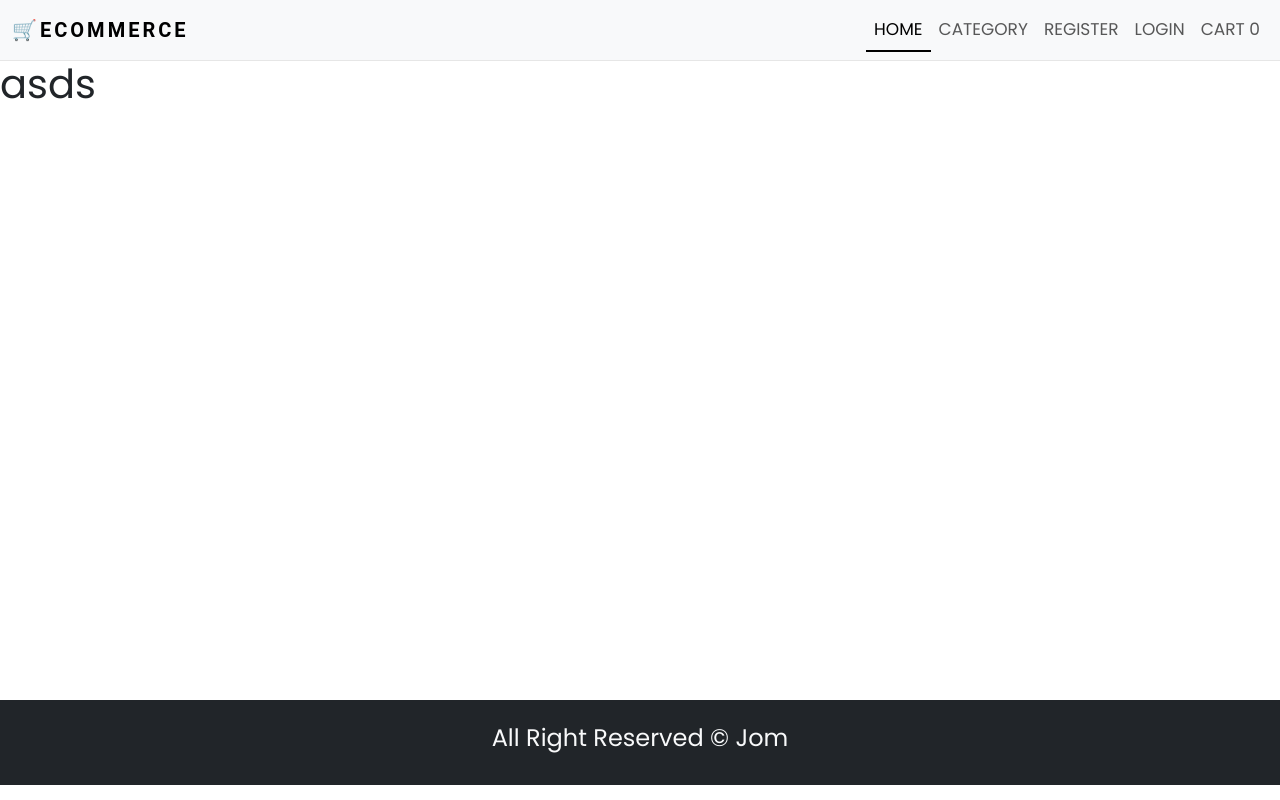
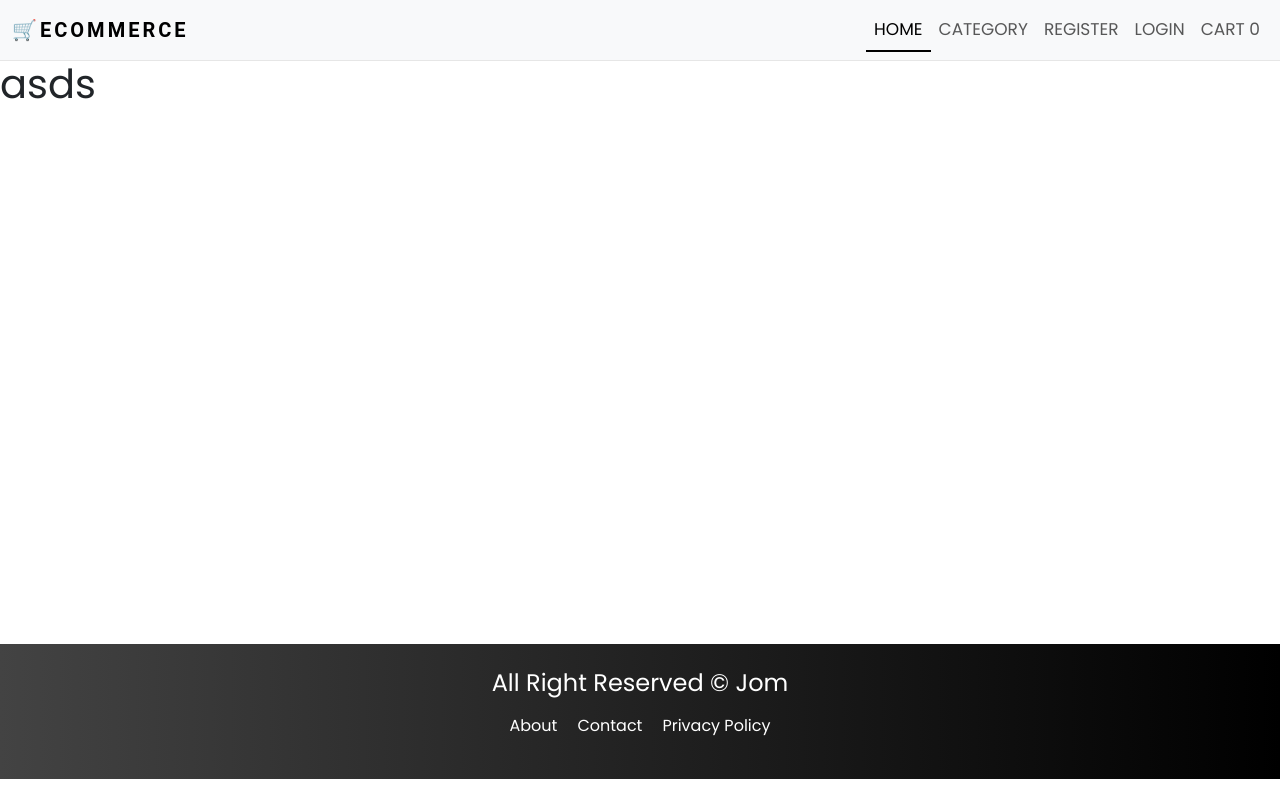
Before and after one commit to yoshieexD/ecommerce, a React (Vite) app in the folder client/: page / in a window 1280 px wide. Built offline with nearby package versions, Linux system fonts and the light colour scheme.

Commit message:
page not found

```diff
--- a/client/src/components/Footer.jsx
+++ b/client/src/components/Footer.jsx
@@ -1,11 +1,16 @@
 import React from 'react';
-
+import { Link } from 'react-router-dom';
 const Footer = () => {
     return (
-        <div className='bg-dark text-light p-4'>
+        <div className='footer'>
             <h4 className='text-center'>
                 All Right Reserved &copy; Jom
             </h4>
+            <p className="text-center mt-3">
+                <Link to='/about'>About</Link>
+                <Link to='/contact'>Contact</Link>
+                <Link to='/policy'>Privacy Policy</Link>
+            </p>
         </div>
     );
 };
--- a/client/src/components/Layout.jsx
+++ b/client/src/components/Layout.jsx
@@ -6,7 +6,7 @@
     return (
         <div>
             <Header />
-            <main style={{ minHeight: "80vh" }}>
+            <main style={{ minHeight: "73vh" }}>
                 {children}
             </main>
             <Footer />
--- a/client/src/index.css
+++ b/client/src/index.css
@@ -27,3 +27,44 @@
   font-family: 'roboto', sans-serif;
   letter-spacing: 3px;
 }
+
+.footer {
+  color: white;
+  padding: 25px;
+  background: -webkit-linear-gradient(to right,
+      #434343,
+      #000000);
+  background: linear-gradient(to right, #434343, #000000);
+}
+
+.footer a {
+  text-decoration: none;
+  color: white;
+  padding: 10px;
+}
+
+.footer a:hover {
+  color: #ffefba;
+  border-bottom: 2px solid #ffefba;
+}
+
+.pnf {
+  display: flex;
+  min-height: 65vh;
+  flex-direction: column;
+  align-items: center;
+  justify-content: center;
+}
+
+.pnf-title {
+  font-size: 100px;
+  font-weight: 700;
+}
+
+.pnf-btn {
+  color: #000000;
+  border: 1px solid #000000;
+  text-decoration: none;
+  padding: 10px;
+  margin-top: 10px;
+}
--- a/client/src/pages/Contact.jsx
+++ b/client/src/pages/Contact.jsx
@@ -1,9 +1,10 @@
 import React from 'react';
 import Layout from '../components/Layout';
+import { BiMailSend, BiPhoneCall, BiSupport } from 'react-icons/bi'
 const Contact = () => {
     return (
         <Layout>
-            <h1>Contact Page</h1>
+            <div></div>
         </Layout>
     );
 };
--- a/client/src/pages/Pagenotfound.jsx
+++ b/client/src/pages/Pagenotfound.jsx
@@ -1,10 +1,17 @@
 import React from 'react';
 import Layout from '../components/Layout';
+import { Link } from 'react-router-dom';
 
 const Pagenotfound = () => {
     return (
         <Layout>
-            <h1>Page not Found</h1>
+            <div className='pnf'>
+                <h1 className="pnf-title">404</h1>
+                <h2 className="pnf-heading">Oops ! Page Not Found</h2>
+                <Link to="/" className='pnf-btn'>
+                    Go Back
+                </Link>
+            </div>
         </Layout>
     );
 };
```
